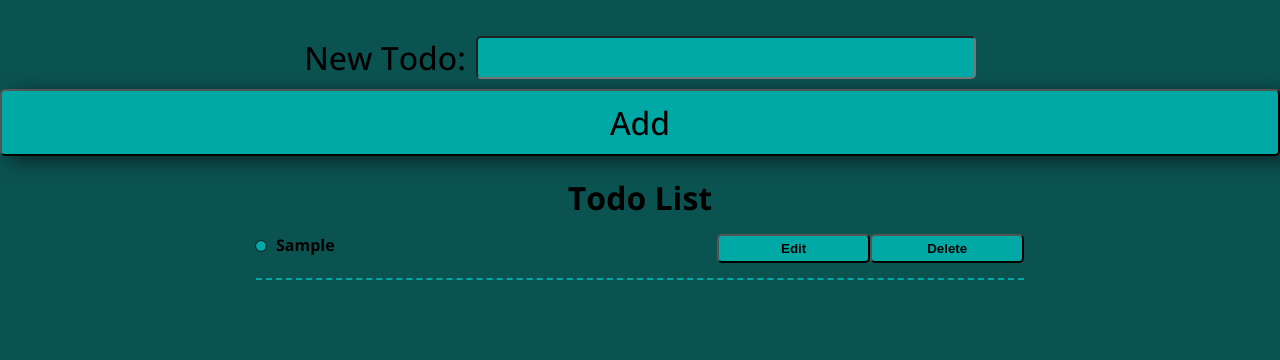
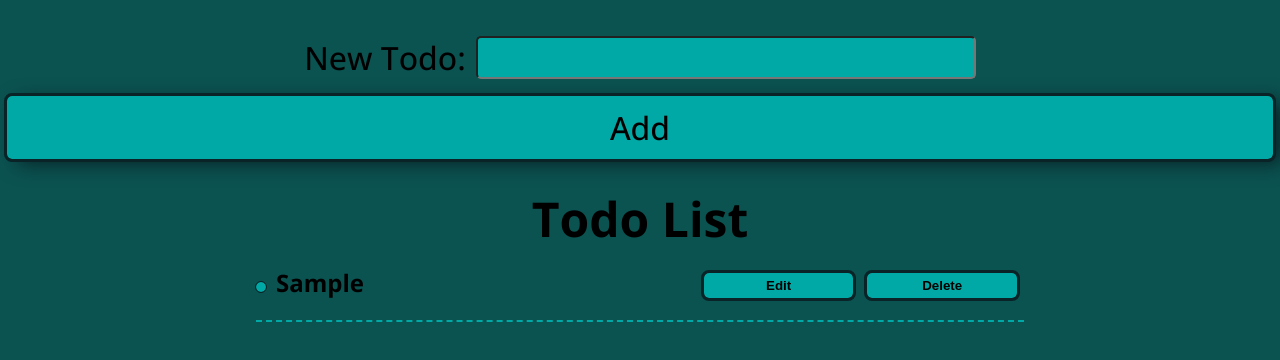
Before and after one commit to Phyotic/ReactTODO, a React (Vite) app: page / in a window 1280 px wide. Both pictures are taken after typing "Sample" into the empty fields and a click on the button "Add". Shown: the top 360 px of the page. Built offline with nearby package versions, Linux system fonts and the light colour scheme.

Commit message:
Changed some css and added fadeIn, slideIn animation effects.

```diff
--- a/src/styles.css
+++ b/src/styles.css
@@ -17,6 +17,9 @@ body {
     padding-top: 2%;
     height: 100vh;
     width: 100vw;
+    font-size: 1.5rem;
+
+    overflow-x: hidden;
 }
 
 .btn {
@@ -27,10 +30,17 @@ body {
     font-weight: 700;
     float: right;
     clear: right;
+    outline: 3px solid var(--gunmetal);
+    border: none;
+    margin: 7px;
+
+    transition: background-color 0.3s, color 0.3s, scale(1.3) 0.3s;
 }
 
 .btn:hover {
     background-color: var(--gunmetal);
+    color: white;
+    transform: scale(1.1, 1.2);
 }
 
 .strikethrough {
@@ -48,10 +58,34 @@ body {
     width: 20%;
 }
 
+/* == Animations == */
+@keyframes fadeIn {
+    from {
+        opacity: 0;
+    }
+
+    to {
+        opacity: 1;
+    }
+}
+
+@keyframes slideInLeft {
+    from {
+        transform: translateX(-300px);
+    }
+
+    to {
+        transform: translateX(0px);
+    }
+}
+
 /* == NewTodoForm == */
 .new-item-form {
     display: flex;
     flex-flow: column;
+
+    animation-name: fadeIn;
+    animation-duration: 1s;
 }
 
 .form-row {
@@ -82,6 +116,12 @@ body {
     font-weight: 500;
     font-size: 2rem;
     box-shadow: 10px 5px 20px var(--gunmetal);
+
+    transition: color 0.3s;
+}
+
+#addTodoButton:hover {
+    color: white;
 }
 
 /* == Header == */
@@ -89,6 +129,9 @@ body {
     display: flex;
     justify-content: center;
     padding-top: 20px;
+
+    animation-name: fadeIn;
+    animation-duration: 1s;
 }
 
 /* == Todo List == */
@@ -104,6 +147,8 @@ li {
     word-wrap: break-word;
     border-bottom: 2px dashed var(--lightSeaGreen);
     display: flex;
+    animation-name: fadeIn, slideInLeft;
+    animation-duration: 2s, 1s;
 }
 
 .itemLabel {
@@ -114,10 +159,14 @@ li {
 
 .itemLabel span {
     font-weight: 700;
+
+    transition: scale() 1s;
 }
 
 .itemLabel:hover {
     opacity: 0.6;
+
+    transform: scale(1.2);
 }
 
 .itemLabel input[type="checkbox"] {
```
